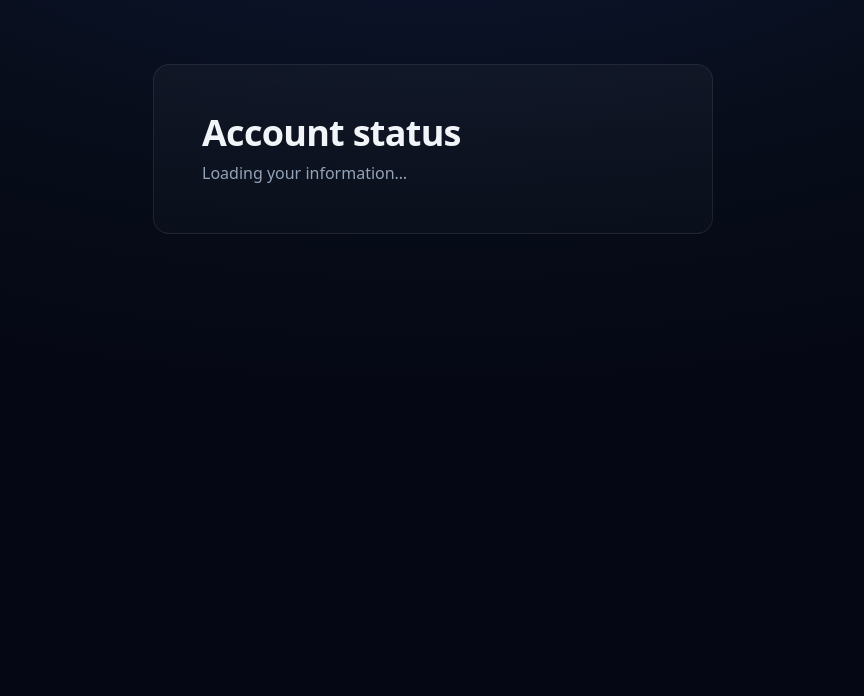
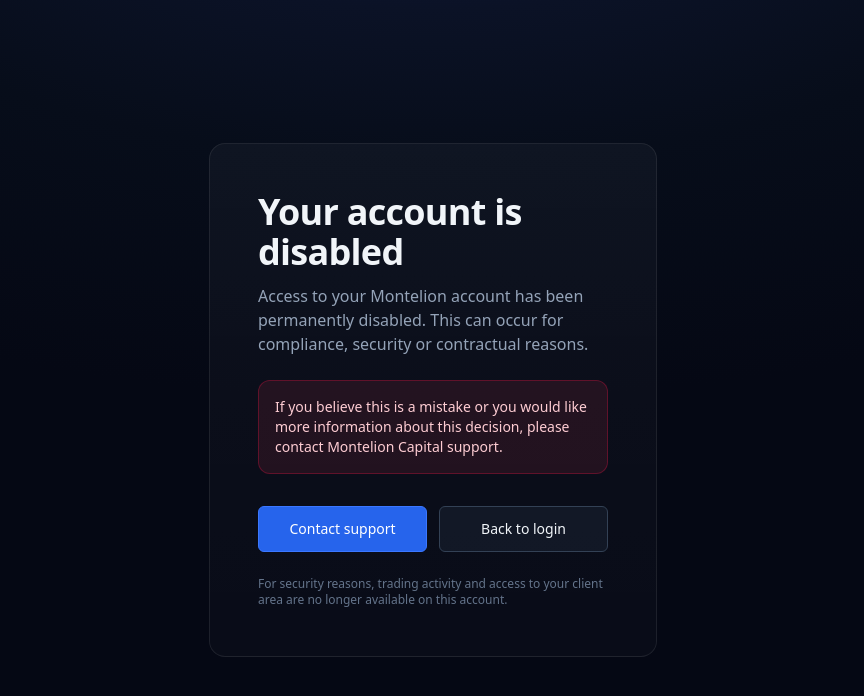
Before and after one commit to montelioncapital/montelion-app-v1, a Next.js app: page /disabled in a window 1280 px wide. Before the commit this address had no page. Shown: the top 696 px of the page, without its empty margins (207-1071 px from the left). Built offline with nearby package versions, Linux system fonts and the light colour scheme.

Commit message:
Update page.jsx

```diff
--- a/app/disabled/page.jsx
+++ b/app/disabled/page.jsx
@@ -1,83 +1,42 @@
 "use client";
 
-import { useEffect, useState } from "react";
-import { useRouter } from "next/navigation";
-import { supabase } from "../lib/supabaseClient";
+export default function DisabledPage() {
+  return (
+    <div className="min-h-screen w-full flex items-center justify-center px-4">
+      <div className="mc-card max-w-md w-full">
+        <div className="mc-section text-left">
 
-export default function AccountDisabledPage() {
-  const router = useRouter();
-  const [loading, setLoading] = useState(true);
+          <h1 className="mc-title mb-3">Your account is disabled</h1>
 
-  useEffect(() => {
-    (async () => {
-      const { data } = await supabase.auth.getSession();
-      const session = data?.session;
-
-      if (!session?.user) {
-        router.replace("/login");
-        return;
-      }
-
-      setLoading(false);
-    })();
-  }, [router]);
-
-  async function handleSignOut() {
-    try {
-      await supabase.auth.signOut();
-    } catch (e) {
-      console.error("Error signing out:", e);
-    }
-    router.replace("/login");
-  }
-
-  if (loading) {
-    return (
-      <div className="w-full flex justify-center px-4 md:px-0 py-10 md:py-16">
-        <div className="mc-card">
-          <div className="mc-section text-left">
-            <h1 className="mc-title mb-2">Account status</h1>
-            <p className="text-slate-400">Loading your information…</p>
-          </div>
-        </div>
-      </div>
-    );
-  }
-
-  return (
-    <div className="w-full flex justify-center px-4 md:px-0 py-10 md:py-16">
-      <div className="mc-card max-w-xl w-full">
-        <div className="mc-section text-left">
-          <h1 className="mc-title mb-3">Your account is disabled</h1>
           <p className="text-slate-400 mb-6">
             Access to your Montelion account has been permanently disabled.
             This can occur for compliance, security or contractual reasons.
           </p>
 
-          <div className="rounded-xl border border-rose-500/40 bg-rose-500/5 px-4 py-3 mb-6 text-sm text-rose-200">
+          <div className="rounded-xl border border-rose-700/40 bg-rose-500/10 text-rose-200 p-4 text-sm mb-8">
             If you believe this is a mistake or you would like more information
             about this decision, please contact Montelion Capital support.
           </div>
 
-          <div className="flex flex-col sm:flex-row gap-3 mt-4">
+          <div className="flex flex-col sm:flex-row items-center gap-3">
             <a
               href="mailto:support@montelion-capital.com"
-              className="mc-btn mc-btn-primary flex-1 text-center"
+              className="mc-btn mc-btn-primary w-full text-center"
             >
               Contact support
             </a>
-            <button
-              type="button"
-              onClick={handleSignOut}
-              className="mc-btn mc-btn-ghost flex-1"
+
+            <a
+              href="/login"
+              className="mc-btn w-full text-center border border-slate-700 bg-slate-800/40 hover:bg-slate-800"
             >
               Back to login
-            </button>
+            </a>
           </div>
 
-          <p className="mt-4 text-[11px] text-slate-500">
-            For security reasons, trading activity and access to your client
-            area are no longer available on this account.
+          <p className="text-xs text-slate-500 mt-6">
+            For security reasons, trading activity and access to your client area
+            are no longer available on this account.
           </p>
         </div>
       </div>
```
